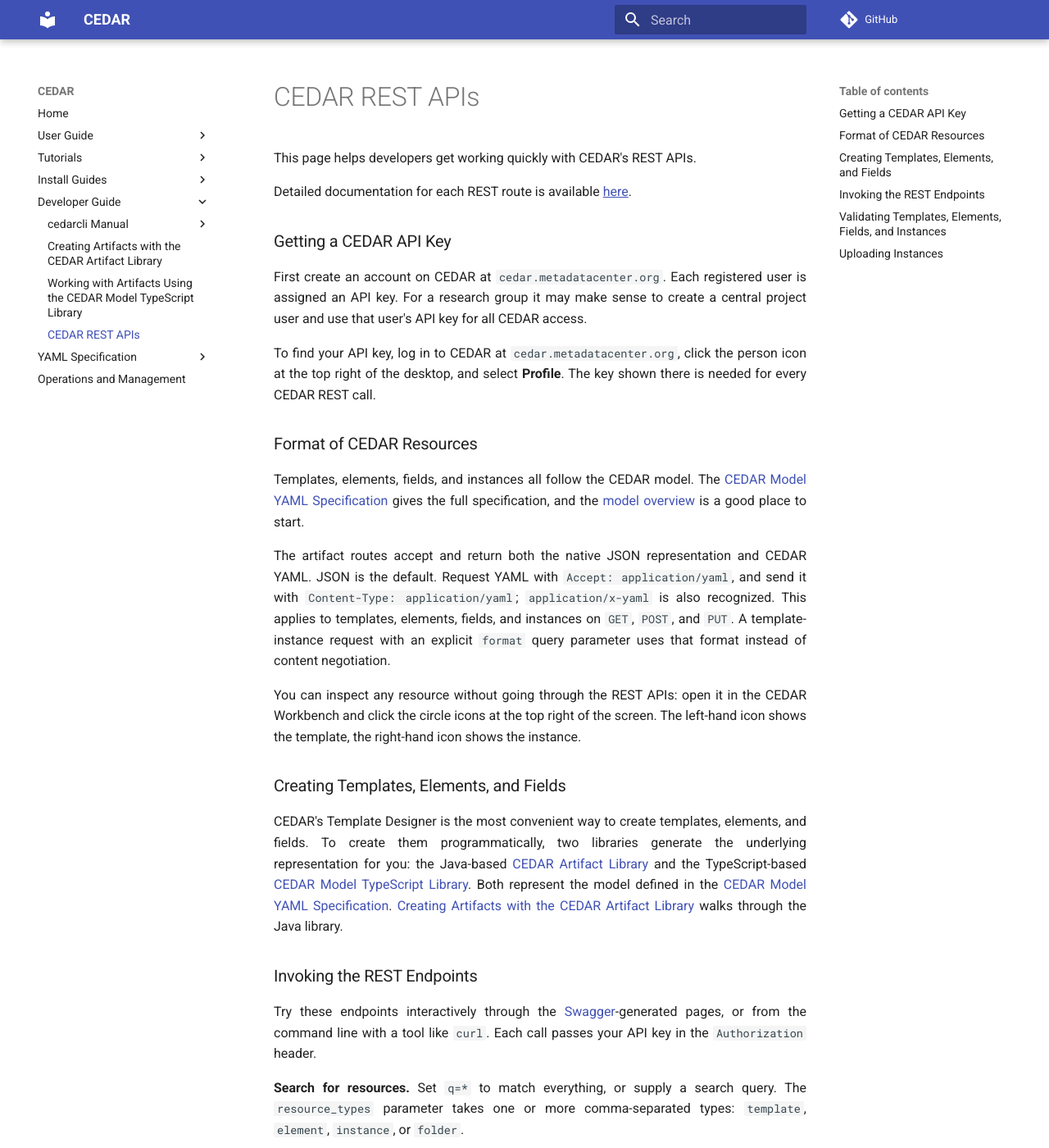
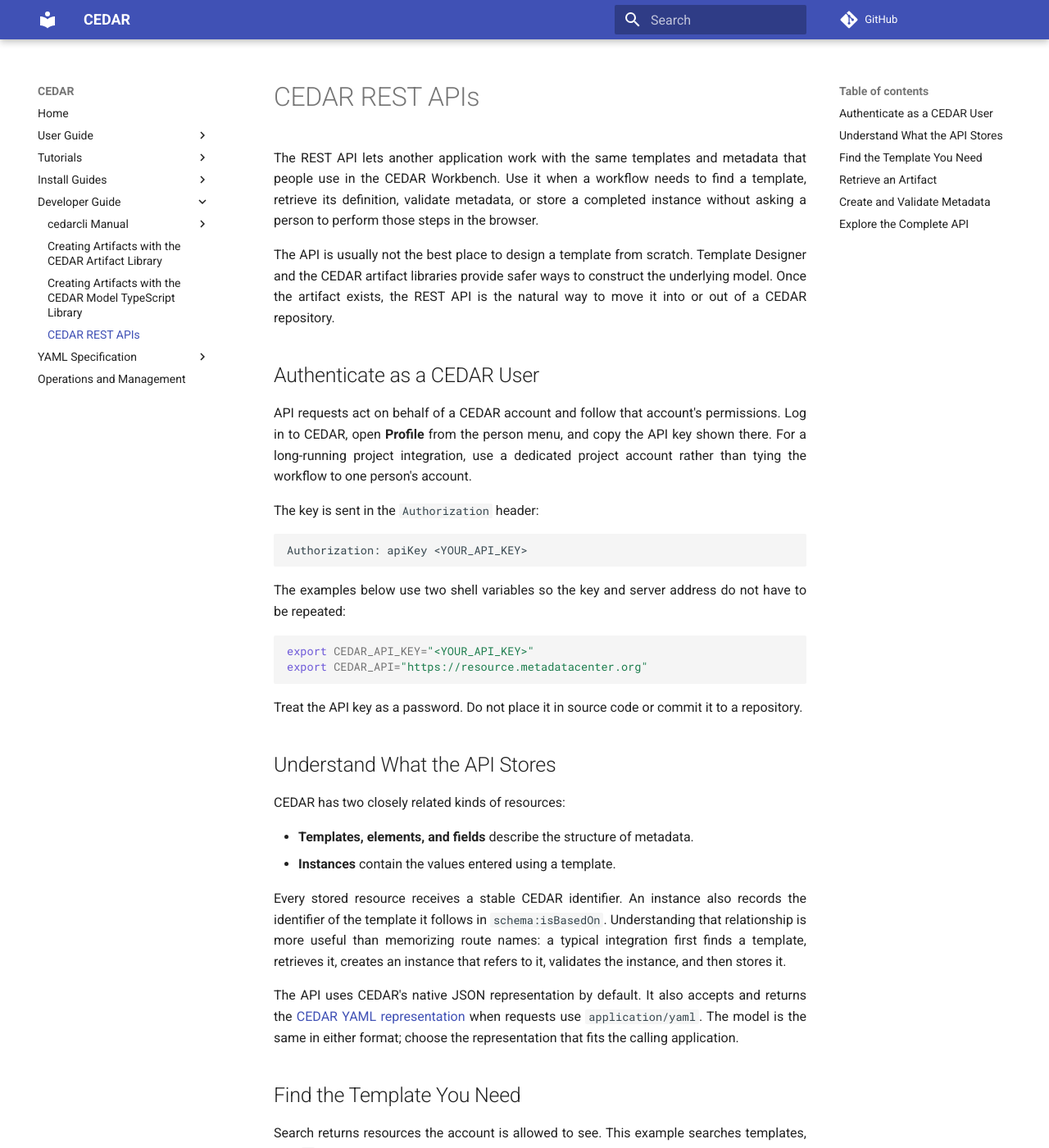
Before and after one commit to metadatacenter/cedar-mkdocs, an MkDocs documentation site: the page built from docs/developer-guide/cedar-rest-apis.md, in a window 1280 px wide and 1400 px high. Shown: the whole window at 82% size. Built offline with MkDocs 1.6.1 and Material for MkDocs 9.7.7, drawn with Linux system fonts in a browser that asks for light colours; comment, search, counter and statistics services are not loaded; some of the changed text lies outside the part shown.

Commit message:
Improve developer artifact and REST guides

````diff
--- a/docs/developer-guide/cedar-model-typescript-library.md
+++ b/docs/developer-guide/cedar-model-typescript-library.md
@@ -1,4 +1,4 @@
-# Working with Artifacts Using the CEDAR Model TypeScript Library
+# Creating Artifacts with the CEDAR Model TypeScript Library
 
 The [CEDAR Model TypeScript Library](https://github.com/metadatacenter/cedar-model-typescript-library) reads, builds, and writes CEDAR templates, elements, fields, and instances in TypeScript. It supports the same [CEDAR model](../yaml-spec/cedar-model.md) and JSON and YAML representations as the Java [CEDAR Artifact Library](cedar-artifact-library.md).
 
--- a/docs/developer-guide/cedar-rest-apis.md
+++ b/docs/developer-guide/cedar-rest-apis.md
@@ -1,103 +1,125 @@
 # CEDAR REST APIs
 
-This page helps developers get working quickly with CEDAR's REST APIs.
+The REST API lets another application work with the same templates and metadata that people use in
+the CEDAR Workbench. Use it when a workflow needs to find a template, retrieve its definition,
+validate metadata, or store a completed instance without asking a person to perform those steps in
+the browser.
 
-Detailed documentation for each REST route is available [here](https://resource.metadatacenter.org/api){: target="_blank" .external }.
+The API is usually not the best place to design a template from scratch. Template Designer and the
+CEDAR artifact libraries provide safer ways to construct the underlying model. Once the artifact
+exists, the REST API is the natural way to move it into or out of a CEDAR repository.
 
-### Getting a CEDAR API Key
+## Authenticate as a CEDAR User
 
-First create an account on CEDAR at `cedar.metadatacenter.org`. Each registered user is assigned an API key. For a research group it may make sense to create a central project user and use that user's API key for all CEDAR access.
+API requests act on behalf of a CEDAR account and follow that account's permissions. Log in to
+CEDAR, open **Profile** from the person menu, and copy the API key shown there. For a long-running
+project integration, use a dedicated project account rather than tying the workflow to one person's
+account.
 
-To find your API key, log in to CEDAR at `cedar.metadatacenter.org`, click the person icon at the top right of the desktop, and select **Profile**. The key shown there is needed for every CEDAR REST call.
+The key is sent in the `Authorization` header:
 
-### Format of CEDAR Resources
+```text
+Authorization: apiKey <YOUR_API_KEY>
+```
 
-Templates, elements, fields, and instances all follow the CEDAR model. The [CEDAR Model YAML Specification](../yaml-spec/index.md) gives the full specification, and the [model overview](../yaml-spec/cedar-model.md) is a good place to start.
-
-The artifact routes accept and return both the native JSON representation and CEDAR YAML. JSON is
-the default. Request YAML with `Accept: application/yaml`, and send it with
-`Content-Type: application/yaml`; `application/x-yaml` is also recognized. This applies to
-templates, elements, fields, and instances on `GET`, `POST`, and `PUT`. A template-instance request
-with an explicit `format` query parameter uses that format instead of content negotiation.
-
-You can inspect any resource without going through the REST APIs: open it in the CEDAR Workbench and click the circle icons at the top right of the screen. The left-hand icon shows the template, the right-hand icon shows the instance.
-
-### Creating Templates, Elements, and Fields
-
-CEDAR's Template Designer is the most convenient way to create templates, elements, and fields. To create them programmatically, two libraries generate the underlying representation for you: the Java-based [CEDAR Artifact Library](https://github.com/metadatacenter/cedar-artifact-library) and the TypeScript-based [CEDAR Model TypeScript Library](https://github.com/metadatacenter/cedar-model-typescript-library). Both represent the model defined in the [CEDAR Model YAML Specification](../yaml-spec/index.md). [Creating Artifacts with the CEDAR Artifact Library](cedar-artifact-library.md) walks through the Java library.
-
-### Invoking the REST Endpoints
-
-Try these endpoints interactively through the [Swagger](https://swagger.io/)-generated pages, or from the command line with a tool like `curl`. Each call passes your API key in the `Authorization` header.
-
-**Search for resources.** Set `q=*` to match everything, or supply a search query. The `resource_types` parameter takes one or more comma-separated types: `template`, `element`, `instance`, or `folder`.
+The examples below use two shell variables so the key and server address do not have to be repeated:
 
 ```bash
-curl -H "Content-Type: application/json" -H "Authorization: apiKey <yourApiKey>" \
-     -X GET "https://resource.metadatacenter.org/search?q=<searchQuery>&resource_types=<resourceTypes>"
+export CEDAR_API_KEY="<YOUR_API_KEY>"
+export CEDAR_API="https://resource.metadatacenter.org"
 ```
 
-For example, to retrieve all templates and elements:
+Treat the API key as a password. Do not place it in source code or commit it to a repository.
+
+## Understand What the API Stores
+
+CEDAR has two closely related kinds of resources:
+
+- **Templates, elements, and fields** describe the structure of metadata.
+- **Instances** contain the values entered using a template.
+
+Every stored resource receives a stable CEDAR identifier. An instance also records the identifier
+of the template it follows in `schema:isBasedOn`. Understanding that relationship is more useful
+than memorizing route names: a typical integration first finds a template, retrieves it, creates an
+instance that refers to it, validates the instance, and then stores it.
+
+The API uses CEDAR's native JSON representation by default. It also accepts and returns the
+[CEDAR YAML representation](../yaml-spec/index.md) when requests use `application/yaml`. The model
+is the same in either format; choose the representation that fits the calling application.
+
+## Find the Template You Need
+
+Search returns resources the account is allowed to see. This example searches templates, with `*`
+meaning all matching templates:
 
 ```bash
-curl -H "Content-Type: application/json" -H "Authorization: apiKey <yourApiKey>" \
-     -X GET "https://resource.metadatacenter.org/search?q=*&resource_types=template,element"
+curl --get "$CEDAR_API/search" \
+  -H "Authorization: apiKey $CEDAR_API_KEY" \
+  --data-urlencode "q=*" \
+  --data-urlencode "resource_types=template"
 ```
 
-**Find all instances of a template.** Use the `is_based_on` parameter to identify the template. Its value must be URL-encoded.
+Replace `*` with a title or other search text to narrow the result. Search can also include
+elements, instances, and folders. The result provides the stable identifiers needed for later
+requests.
+
+## Retrieve an Artifact
+
+Retrieve a template by placing its URL-encoded identifier after the `templates` route:
 
 ```bash
-curl -H "Content-Type: application/json" -H "Authorization: apiKey <yourApiKey>" \
-     -X GET "https://resource.metadatacenter.org/search?q=*&is_based_on=https%3A%2F%2Frepo.metadatacenter.org%2Ftemplates%2Fc1199f96-dbd3-4476-8141-1f1fb13e1bca"
+curl "$CEDAR_API/templates/<URL_ENCODED_TEMPLATE_ID>" \
+  -H "Authorization: apiKey $CEDAR_API_KEY" \
+  -H "Accept: application/json"
 ```
 
-**Retrieve a resource by its identifier.** Replace `<resourceType>` with `templates`, `template-elements`, or `template-instances`, and `<resourceId>` with the URL-encoded resource identifier (its `@id` value).
+Use `template-elements` for an element and `template-instances` for an instance. Request
+`application/yaml` instead when the YAML form is easier for the calling workflow to read or edit.
+
+## Create and Validate Metadata
+
+An instance must name its template in `schema:isBasedOn`. CEDAR also supplies its repository
+identifier and provenance when the instance is stored. Include the following provenance properties
+with `null` values in a new instance so the server can fill them in:
+
+- `@id`
+- `pav:createdOn`
+- `pav:createdBy`
+- `pav:lastUpdatedOn`
+- `oslc:modifiedBy`
+
+Validate the completed instance before storing it:
 
 ```bash
-curl -H "Content-Type: application/json" -H "Authorization: apiKey <yourApiKey>" \
-     -X GET -H "Accept: application/json" \
-     "https://resource.metadatacenter.org/<resourceType>/<resourceId>"
+curl -X POST "$CEDAR_API/command/validate?resource_type=instance" \
+  -H "Authorization: apiKey $CEDAR_API_KEY" \
+  -H "Content-Type: application/json" \
+  -H "Accept: application/json" \
+  --data-binary @instance.json
 ```
 
-For example, to retrieve a specific template:
+Validation catches structural and value errors without creating a repository resource. Once it
+passes, store the instance with:
 
 ```bash
-curl -H "Content-Type: application/json" -H "Authorization: apiKey <yourApiKey>" \
-     -X GET -H "Accept: application/json" \
-     "https://resource.metadatacenter.org/templates/https%3A%2F%2Frepo.metadatacenter.org%2Ftemplates%2Fc1199f96-dbd3-4476-8141-1f1fb13e1bca"
+curl -X POST "$CEDAR_API/template-instances?folder_id=<URL_ENCODED_FOLDER_ID>" \
+  -H "Authorization: apiKey $CEDAR_API_KEY" \
+  -H "Content-Type: application/json" \
+  --data-binary @instance.json
 ```
 
-**Create a resource.** POST the resource to the route for its type. The optional `folder_id` parameter (URL-encoded) names the containing folder, found in the CEDAR Workbench URL; without it, the resource goes to your home folder.
+The folder identifier determines where the instance appears in Workspace. Omit `folder_id` to use
+the account's home folder.
 
-```bash
-curl -H "Content-Type: application/json" -H "Authorization: apiKey <yourApiKey>" \
-     -X POST --data-binary @resource.json \
-     "https://resource.metadatacenter.org/<resourceType>?folder_id=<folderId>"
-```
+The same pattern creates templates and elements: validate the artifact with the appropriate
+resource type, then send it to `templates` or `template-elements`. The
+[CEDAR Artifact Library](cedar-artifact-library.md) and
+[CEDAR Model TypeScript Library](cedar-model-typescript-library.md) can construct those artifacts
+without requiring application code to assemble the model by hand.
 
-Here `resource.json` holds the template, element, or instance to create, and `<resourceType>` is `templates`, `template-elements`, or `template-instances`.
+## Explore the Complete API
 
-The same create call can send a YAML artifact directly:
-
-```bash
-curl -H "Content-Type: application/yaml" -H "Accept: application/yaml" \
-     -H "Authorization: apiKey <yourApiKey>" \
-     -X POST --data-binary @resource.yaml \
-     "https://resource.metadatacenter.org/<resourceType>?folder_id=<folderId>"
-```
-
-### Validating Templates, Elements, Fields, and Instances
-
-Validate a resource before creating it. The `command/validate` route validates all four resource types; the `resource_type` parameter names the type as `template`, `element`, `field`, or `instance`.
-
-```bash
-curl -H "Content-Type: application/json" -H "Authorization: apiKey <yourApiKey>" -H "Accept: application/json" \
-     -X POST --data-binary @MyTemplate.json \
-     "https://resource.metadatacenter.org/command/validate?resource_type=template"
-```
-
-Validation also accepts a YAML body when its `Content-Type` is `application/yaml`.
-
-### Uploading Instances
-
-Upload an instance with the create call shown above, using the `template-instances` resource type. A CEDAR server generates several provenance fields when it stores an instance: `@id`, `pav:createdOn`, `pav:createdBy`, `pav:lastUpdatedOn`, and `oslc:modifiedBy`. These must be present but set to `null` in the instance you upload. The `schema:isBasedOn` field must hold the identifier of the template the instance conforms to, and the `@type` field is optional.
+This page describes the normal integration path rather than every route and option. Use the
+[interactive API documentation](https://resource.metadatacenter.org/api){: target="_blank" .external }
+to explore additional searches, updates, permissions, folders, and administrative operations. It
+shows the accepted parameters and response shapes for the deployed CEDAR version.
````
